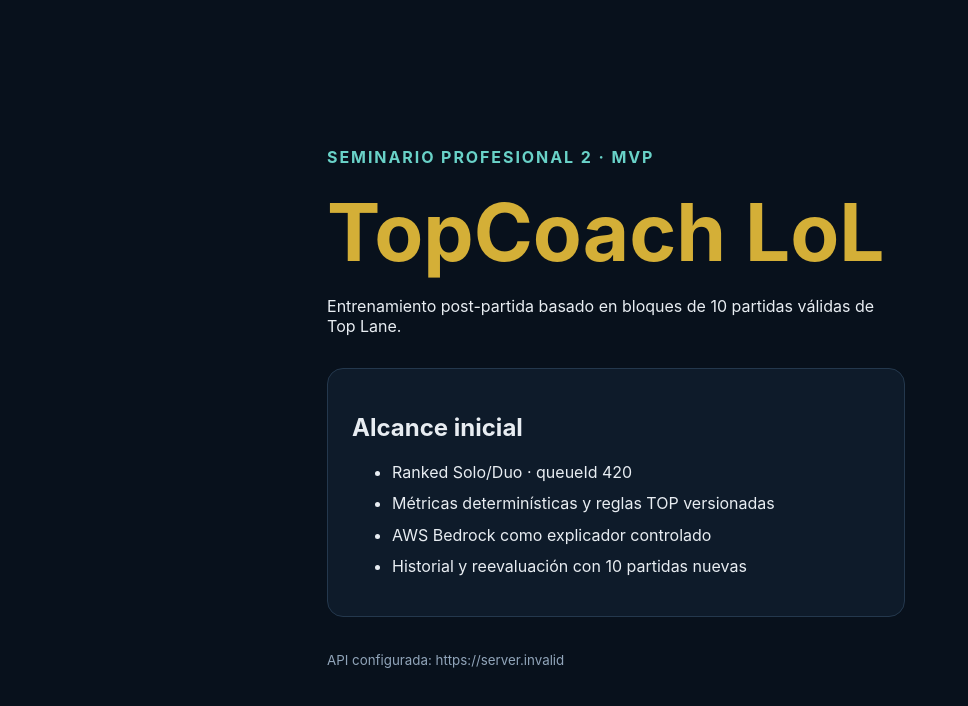
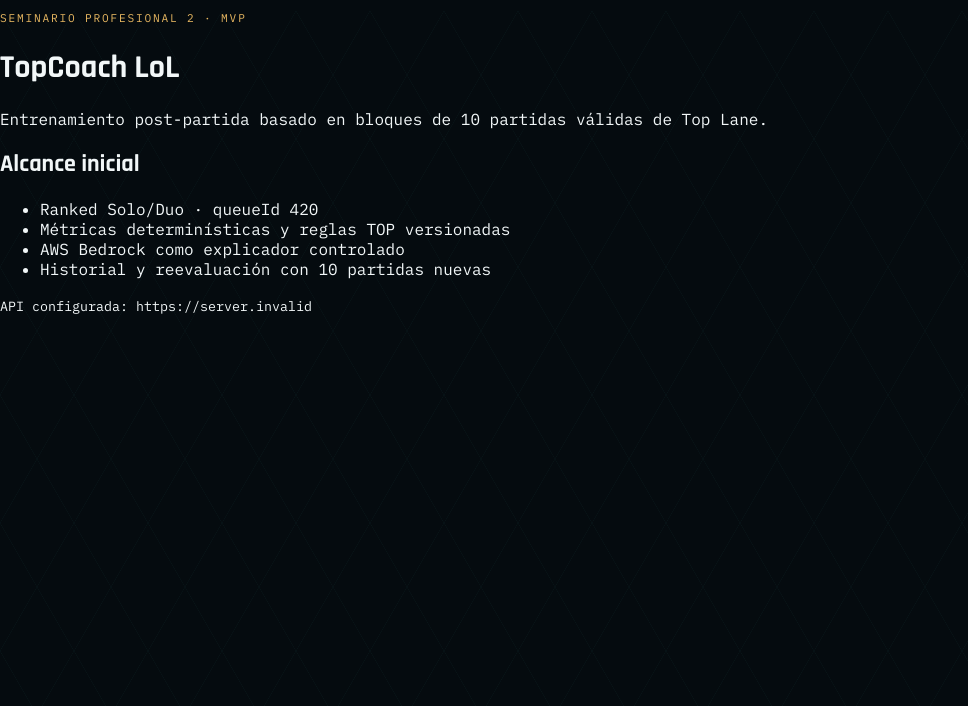
Before and after one commit to JoseriveraCC/topcoach-lol, a React (Vite) app in the folder frontend/: page / in a window 1280 px wide. Shown: the top 706 px of the page, without its empty margins (0-968 px from the left). Built offline with nearby package versions, Linux system fonts and the light colour scheme; no server answers.

Commit message:
feat: add TopCoach visual primitives

```diff
--- a/frontend/src/styles.css
+++ b/frontend/src/styles.css
@@ -1,38 +1,53 @@
+@import url("https://fonts.googleapis.com/css2?family=IBM+Plex+Mono:wght@400;500;600&family=Rajdhani:wght@500;600;700&display=swap");
+
 :root {
-  font-family: Inter, system-ui, sans-serif;
-  color: #e8edf2;
-  background: #08111c;
+  font-family: "IBM Plex Mono", Consolas, monospace;
+  color: #f2f7f8;
+  background: #050b0f;
+  font-synthesis: none;
+  --color-void: #050b0f;
+  --color-surface: #0d171d;
+  --color-surface-raised: #111d24;
+  --color-line: #23343c;
+  --color-text: #f2f7f8;
+  --color-muted: #7f9dab;
+  --color-action: #43d8cd;
+  --color-action-soft: #8eeae3;
+  --color-accent: #e7b761;
+  --color-danger: #ef6156;
+  --color-success: #55d99b;
+  --shadow-panel: 0 24px 70px rgb(0 0 0 / 35%);
 }
-body {
-  margin: 0;
-  min-width: 320px;
-  min-height: 100vh;
-  display: grid;
-  place-items: center;
+
+* { box-sizing: border-box; }
+html { min-width: 320px; min-height: 100%; scroll-behavior: smooth; }
+body { margin: 0; min-width: 320px; min-height: 100vh; background-color: var(--color-void); background-image: linear-gradient(60deg, transparent 49.6%, rgb(67 216 205 / 4.5%) 50%, transparent 50.4%), linear-gradient(-60deg, transparent 49.6%, rgb(67 216 205 / 4.5%) 50%, transparent 50.4%); background-size: 74px 128px; }
+button, input, select { font: inherit; }
+button, a { -webkit-tap-highlight-color: transparent; }
+a { color: inherit; }
+:focus-visible { outline: 2px solid var(--color-action); outline-offset: 4px; }
+h1, h2, h3 { font-family: Rajdhani, "Arial Narrow", sans-serif; }
+
+.brand { display: inline-flex; align-items: center; gap: .75rem; color: var(--color-action-soft); text-decoration: none; font-size: .75rem; letter-spacing: .06em; }
+.brand-mark { width: .8rem; height: .8rem; background: var(--color-action); transform: rotate(45deg); box-shadow: 0 0 1.25rem rgb(67 216 205 / 40%); }
+.button { display: inline-flex; min-height: 2.75rem; align-items: center; justify-content: center; border: 0; padding: .75rem 1.2rem; cursor: pointer; font-weight: 600; font-size: .75rem; text-decoration: none; clip-path: polygon(0 0, 93% 0, 100% 30%, 100% 100%, 7% 100%, 0 70%); }
+.button--primary { color: var(--color-void); background: var(--color-action); }
+.button--secondary { color: var(--color-action); background: var(--color-surface); box-shadow: inset 0 0 0 1px var(--color-line); }
+.button--link { min-height: auto; padding: .35rem 0; color: var(--color-action); background: transparent; clip-path: none; text-decoration: underline; text-underline-offset: .25rem; }
+.panel { position: relative; border: 1px solid var(--color-line); padding: 1.5rem; background: linear-gradient(145deg, rgb(17 29 36 / 98%), rgb(8 17 22 / 96%)); box-shadow: var(--shadow-panel); clip-path: polygon(0 .8rem, .8rem 0, 100% 0, 100% calc(100% - .8rem), calc(100% - .8rem) 100%, 0 100%); }
+.panel--accent::before { content: ""; position: absolute; inset: 0 0 auto; height: 2px; background: linear-gradient(90deg, var(--color-action), var(--color-accent)); }
+.eyebrow { color: var(--color-accent); font-size: .7rem; letter-spacing: .16em; text-transform: uppercase; }
+.status { display: inline-flex; padding: .35rem .55rem; border: 1px solid currentColor; font-size: .65rem; text-transform: uppercase; }
+.status--success { color: var(--color-success); }.status--warning { color: var(--color-accent); }.status--danger { color: var(--color-danger); }.status--neutral { color: var(--color-muted); }
+.progress-meta { display: flex; justify-content: space-between; margin-bottom: .45rem; color: var(--color-muted); font-size: .7rem; }.progress-meta strong { color: var(--color-text); }.progress { height: .5rem; border: 1px solid var(--color-line); padding: 1px; background: var(--color-void); }.progress span { display: block; height: 100%; background: linear-gradient(90deg, var(--color-action), var(--color-accent)); }
+.tabs { display: flex; overflow-x: auto; border-bottom: 1px solid var(--color-line); }.tab { flex: 0 0 auto; border: 0; border-bottom: 2px solid transparent; padding: .75rem 1rem; color: var(--color-muted); background: transparent; cursor: pointer; }.tab--active { border-color: var(--color-action); color: var(--color-action); background: rgb(67 216 205 / 5%); }
+
+@media (max-width: 760px) {
+  .panel { padding: 1.1rem; }
+  .page-header { align-items: stretch; flex-direction: column; }
+  .button { width: 100%; }
 }
-main {
-  width: min(760px, calc(100% - 3rem));
+
+@media (prefers-reduced-motion: reduce) {
+  *, *::before, *::after { scroll-behavior: auto !important; animation-duration: .01ms !important; animation-iteration-count: 1 !important; transition-duration: .01ms !important; }
 }
-h1 {
-  color: #d4af37;
-  font-size: clamp(2.5rem, 8vw, 5rem);
-  margin: 0.25rem 0;
-}
-.eyebrow {
-  color: #69d2c8;
-  font-weight: 700;
-  letter-spacing: 0.12em;
-}
-section {
-  margin: 2rem 0;
-  padding: 1.5rem;
-  border: 1px solid #24384d;
-  border-radius: 16px;
-  background: #0e1b2a;
-}
-li {
-  margin: 0.7rem 0;
-}
-small {
-  color: #91a5ba;
-}
```
Also changed, not shown: frontend/src/components/ui.tsx (added, +38 -0 lines), 1 other file (tests, documents, lock files or other folders).
